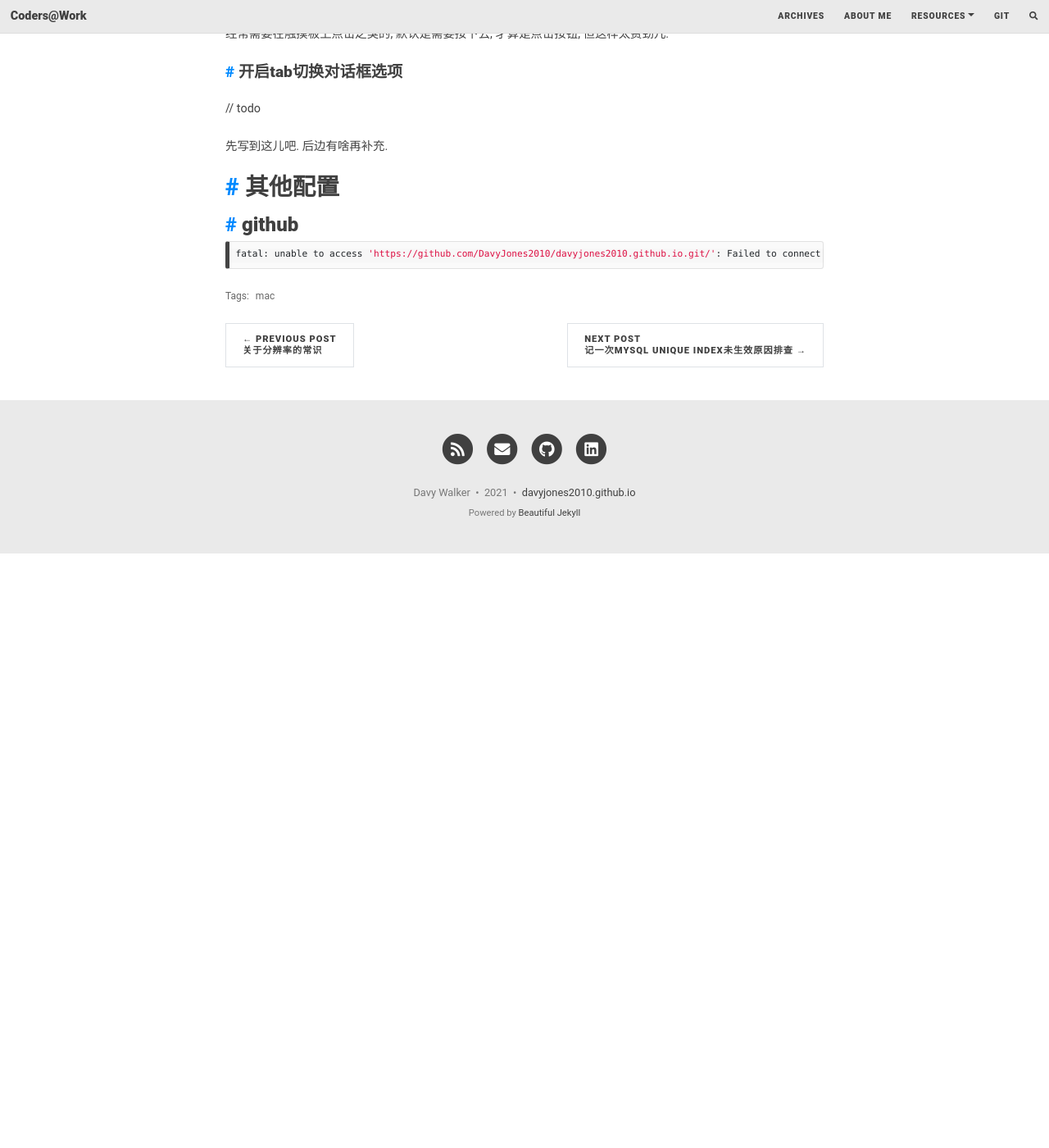
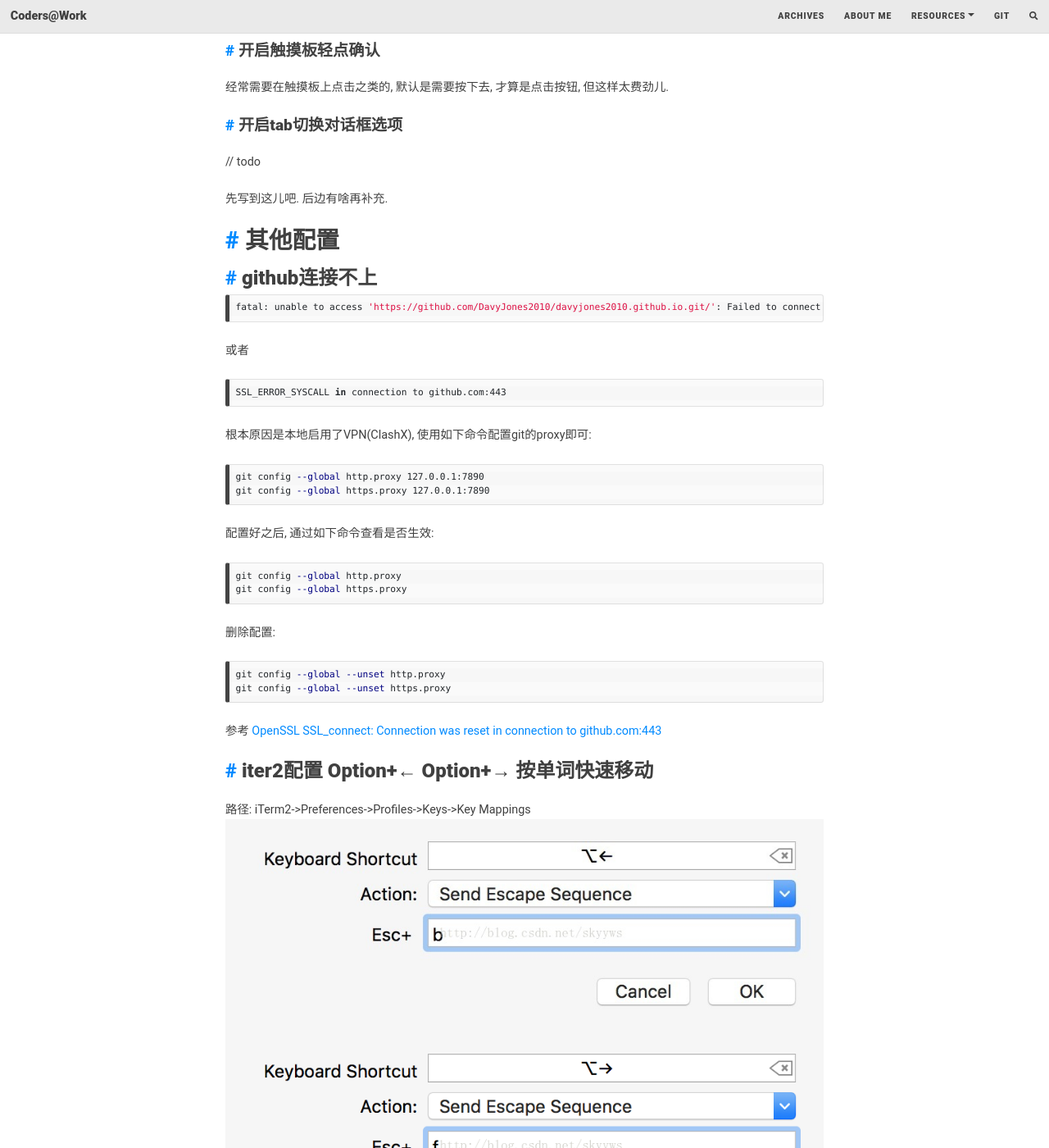
Before and after one commit to DavyJones2010/davyjones2010.github.io_bak, a Jekyll site: the page built from _posts/tools/2021-11-07-mac-init.md, in a window 1280 px wide and 1400 px high, scrolled down 3364 px. Shown: the whole window at 82% size. Built offline with Jekyll 4.4.1, drawn with Linux system fonts in a browser that asks for light colours; nearby versions of some CDN libraries; a script that is not in the unit is left out; comment, search, counter and statistics services are not loaded; before the commit the page ends 4039 px from its top, so only the background shows below that; some of the changed text lies outside the part shown.

Commit message:
added mac env init

````diff
--- a/_posts/tools/2021-11-07-mac-init.md
+++ b/_posts/tools/2021-11-07-mac-init.md
@@ -88,7 +90,33 @@ export BASH_SILENCE_DEPRECATION_WARNING=1
 先写到这儿吧. 后边有啥再补充.
 
 # 其他配置
-## github
-```bash
+## github连接不上
+```shell
 fatal: unable to access 'https://github.com/DavyJones2010/davyjones2010.github.io.git/': Failed to connect to github.com port 443: Operation timed out
 ```
+或者
+```shell
+SSL_ERROR_SYSCALL in connection to github.com:443
+```
+根本原因是本地启用了VPN(ClashX), 使用如下命令配置git的proxy即可:
+```shell
+git config --global http.proxy 127.0.0.1:7890
+git config --global https.proxy 127.0.0.1:7890
+```
+配置好之后, 通过如下命令查看是否生效:
+```shell
+git config --global http.proxy
+git config --global https.proxy
+```
+删除配置:
+```shell
+git config --global --unset http.proxy
+git config --global --unset https.proxy
+```
+参考 [OpenSSL SSL_connect: Connection was reset in connection to github.com:443](https://blog.csdn.net/qq_37555071/article/details/114260533)
+
+## iter2配置 Option+← Option+→ 按单词快速移动
+路径: iTerm2->Preferences->Profiles->Keys->Key Mappings
+![img.png](../../assets/2021-11-07-mac-init-iterm/img.png)
+![img_1.png](../../assets/2021-11-07-mac-init-iterm/img_1.png)
+参考 [Mac下iTerm2光标按照单词快速移动设置](https://blog.csdn.net/skyyws/article/details/78480132)
````
Also changed, not shown: other parts of _posts/tools/2021-11-07-mac-init.md (+2 -0 lines), assets/2021-11-07-mac-init-iterm/img.png (added), assets/2021-11-07-mac-init-iterm/img_1.png (added).
